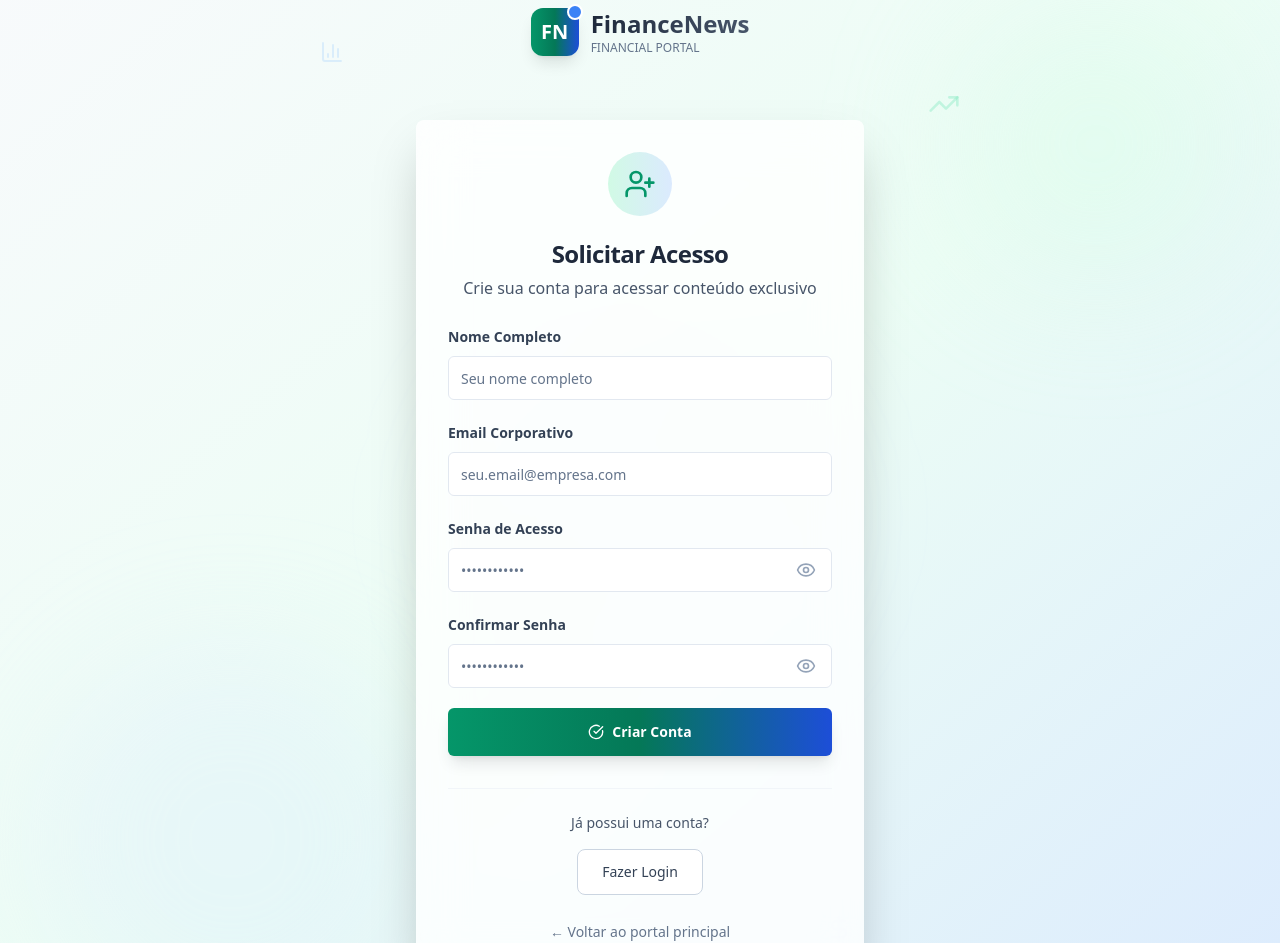
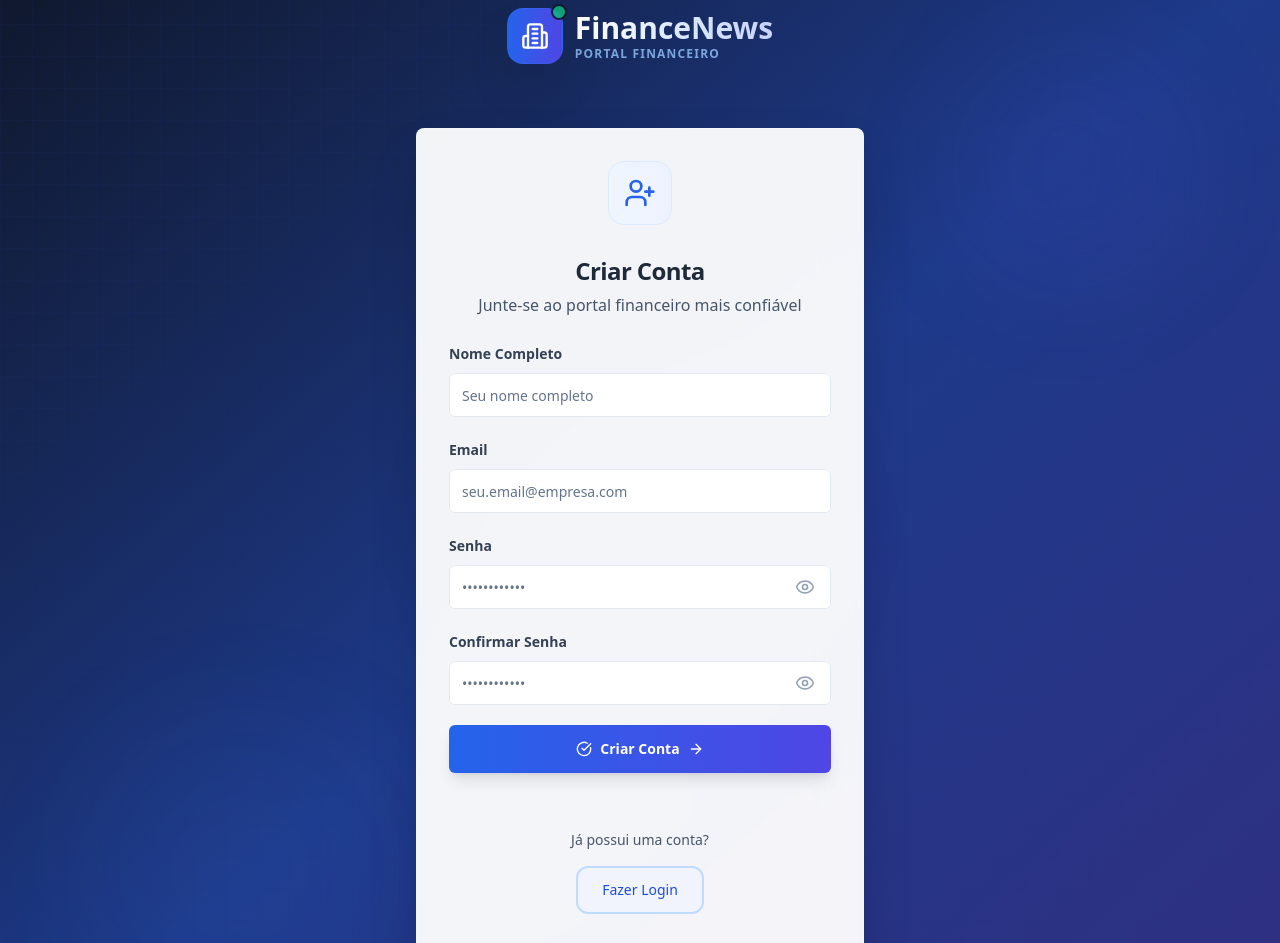
Before and after one commit to fera765/article-admin-frontend-99, a React (Vite) app: page /register in a window 1280 px wide. Shown: the part 40-983 px from the top of the page. Built offline with nearby package versions, Linux system fonts and the light colour scheme.

Commit message:
Refactor: Redesign login and register pages
Redesign the login and register pages to match the overall design and color scheme of the application.

```diff
--- a/src/pages/LoginPage.tsx
+++ b/src/pages/LoginPage.tsx
@@ -6,7 +6,7 @@ import { Input } from '@/components/ui/input';
 import { Label } from '@/components/ui/label';
 import { Card, CardContent, CardDescription, CardHeader, CardTitle } from '@/components/ui/card';
 import { useAuth } from '@/contexts/AuthContext';
-import { Eye, EyeOff, TrendingUp, BarChart3, DollarSign, Lock } from 'lucide-react';
+import { Eye, EyeOff, Building2, Shield, ArrowRight } from 'lucide-react';
 
 const LoginPage = () => {
   const [email, setEmail] = useState('');
@@ -34,20 +34,16 @@ const LoginPage = () => {
   };
 
   return (
-    <div className="min-h-screen bg-gradient-to-br from-slate-50 via-blue-50 to-indigo-100 relative overflow-hidden">
-      {/* Background Elements */}
+    <div className="min-h-screen bg-gradient-to-br from-slate-900 via-blue-900 to-indigo-900 relative overflow-hidden">
+      {/* Animated Background Elements */}
       <div className="absolute inset-0">
-        <div className="absolute top-10 left-10 w-72 h-72 bg-blue-100/30 rounded-full blur-3xl"></div>
-        <div className="absolute bottom-10 right-10 w-96 h-96 bg-indigo-100/30 rounded-full blur-3xl"></div>
-        <div className="absolute top-1/2 left-1/2 transform -translate-x-1/2 -translate-y-1/2 w-80 h-80 bg-emerald-100/20 rounded-full blur-3xl"></div>
+        <div className="absolute top-20 left-20 w-64 h-64 bg-blue-500/10 rounded-full blur-3xl animate-pulse"></div>
+        <div className="absolute bottom-20 right-20 w-80 h-80 bg-indigo-500/10 rounded-full blur-3xl animate-pulse delay-1000"></div>
+        <div className="absolute top-1/2 left-1/2 transform -translate-x-1/2 -translate-y-1/2 w-96 h-96 bg-slate-500/5 rounded-full blur-3xl animate-pulse delay-2000"></div>
       </div>
 
-      {/* Floating Icons */}
-      <div className="absolute inset-0 overflow-hidden pointer-events-none">
-        <TrendingUp className="absolute top-20 left-1/4 w-8 h-8 text-emerald-300/40 animate-pulse" />
-        <BarChart3 className="absolute top-40 right-1/4 w-6 h-6 text-blue-300/40 animate-pulse delay-1000" />
-        <DollarSign className="absolute bottom-40 left-1/3 w-7 h-7 text-indigo-300/40 animate-pulse delay-2000" />
-      </div>
+      {/* Grid Pattern Overlay */}
+      <div className="absolute inset-0 bg-[linear-gradient(rgba(30,58,138,0.1)_1px,transparent_1px),linear-gradient(90deg,rgba(30,58,138,0.1)_1px,transparent_1px)] bg-[size:32px_32px]"></div>
 
       <div className="relative z-10 min-h-screen flex items-center justify-center px-4 py-12">
         <div className="w-full max-w-md">
@@ -55,31 +51,33 @@ const LoginPage = () => {
           <div className="text-center mb-8">
             <Link to="/" className="inline-flex items-center space-x-3 mb-8 group">
               <div className="relative">
-                <div className="w-12 h-12 bg-gradient-to-r from-blue-600 via-blue-700 to-indigo-700 rounded-xl flex items-center justify-center shadow-lg group-hover:shadow-xl transition-all duration-300">
-                  <span className="text-white font-bold text-xl">FN</span>
+                <div className="w-14 h-14 bg-gradient-to-r from-blue-600 to-indigo-600 rounded-2xl flex items-center justify-center shadow-2xl group-hover:shadow-blue-500/25 transition-all duration-300 border border-blue-500/20">
+                  <Building2 className="w-7 h-7 text-white" />
                 </div>
-                <div className="absolute -top-1 -right-1 w-4 h-4 bg-emerald-500 rounded-full border-2 border-white"></div>
+                <div className="absolute -top-1 -right-1 w-4 h-4 bg-emerald-500 rounded-full border-2 border-slate-900 animate-pulse"></div>
               </div>
               <div className="text-left">
-                <span className="block text-2xl font-bold bg-gradient-to-r from-slate-800 to-slate-600 bg-clip-text text-transparent">
+                <span className="block text-3xl font-bold bg-gradient-to-r from-white via-blue-100 to-indigo-200 bg-clip-text text-transparent">
                   FinanceNews
                 </span>
-                <span className="block text-xs text-slate-500 font-medium">FINANCIAL PORTAL</span>
+                <span className="block text-xs text-blue-300/80 font-semibold tracking-widest uppercase">
+                  Portal Financeiro
+                </span>
               </div>
             </Link>
           </div>
 
           {/* Login Card */}
-          <Card className="border-0 shadow-2xl bg-white/80 backdrop-blur-xl">
+          <Card className="border-0 shadow-2xl bg-white/95 backdrop-blur-xl border border-white/20">
             <CardHeader className="text-center pb-6 pt-8">
-              <div className="mx-auto w-16 h-16 bg-gradient-to-r from-blue-100 to-indigo-100 rounded-full flex items-center justify-center mb-4">
-                <Lock className="w-8 h-8 text-blue-600" />
+              <div className="mx-auto w-16 h-16 bg-gradient-to-r from-blue-50 to-indigo-50 rounded-2xl flex items-center justify-center mb-6 border border-blue-100">
+                <Shield className="w-8 h-8 text-blue-600" />
               </div>
-              <CardTitle className="text-2xl font-bold text-slate-800">
-                Área Restrita
+              <CardTitle className="text-2xl font-bold text-slate-800 mb-2">
+                Acesso Restrito
               </CardTitle>
               <CardDescription className="text-slate-600 text-base">
-                Acesse sua conta para continuar navegando
+                Entre com suas credenciais para acessar o portal
               </CardDescription>
             </CardHeader>
 
@@ -87,7 +85,7 @@ const LoginPage = () => {
               <form onSubmit={handleSubmit} className="space-y-6">
                 <div className="space-y-2">
                   <Label htmlFor="email" className="text-sm font-semibold text-slate-700">
-                    Email Corporativo
+                    Email
                   </Label>
                   <Input
                     id="email"
@@ -96,13 +94,13 @@ const LoginPage = () => {
                     value={email}
                     onChange={(e) => setEmail(e.target.value)}
                     required
-                    className="h-12 border-slate-200 focus:border-blue-500 focus:ring-blue-500/20 bg-white/80 backdrop-blur-sm"
+                    className="h-12 border-slate-200 focus:border-blue-500 focus:ring-blue-500/20 bg-white/90 backdrop-blur-sm transition-all duration-200"
                   />
                 </div>
 
                 <div className="space-y-2">
                   <Label htmlFor="password" className="text-sm font-semibold text-slate-700">
-                    Senha de Acesso
+                    Senha
                   </Label>
                   <div className="relative">
                     <Input
@@ -112,7 +110,7 @@ const LoginPage = () => {
                       value={password}
                       onChange={(e) => setPassword(e.target.value)}
                       required
-                      className="h-12 pr-12 border-slate-200 focus:border-blue-500 focus:ring-blue-500/20 bg-white/80 backdrop-blur-sm"
+                      className="h-12 pr-12 border-slate-200 focus:border-blue-500 focus:ring-blue-500/20 bg-white/90 backdrop-blur-sm transition-all duration-200"
                     />
                     <button
                       type="button"
@@ -130,16 +128,19 @@ const LoginPage = () => {
 
                 <Button
                   type="submit"
-                  className="w-full h-12 bg-gradient-to-r from-blue-600 via-blue-700 to-indigo-700 hover:from-blue-700 hover:via-blue-800 hover:to-indigo-800 text-white font-semibold shadow-lg hover:shadow-xl transition-all duration-300"
+                  className="w-full h-12 bg-gradient-to-r from-blue-600 to-indigo-600 hover:from-blue-700 hover:to-indigo-700 text-white font-semibold shadow-lg hover:shadow-blue-500/25 transition-all duration-300 border-0"
                   disabled={loading}
                 >
                   {loading ? (
                     <div className="flex items-center space-x-2">
                       <div className="w-4 h-4 border-2 border-white/30 border-t-white rounded-full animate-spin"></div>
-                      <span>Acessando...</span>
+                      <span>Autenticando...</span>
                     </div>
                   ) : (
-                    'Acessar Plataforma'
+                    <div className="flex items-center space-x-2">
+                      <span>Entrar no Portal</span>
+                      <ArrowRight className="w-4 h-4" />
+                    </div>
                   )}
                 </Button>
               </form>
@@ -147,13 +148,13 @@ const LoginPage = () => {
               <div className="mt-8 pt-6 border-t border-slate-100">
                 <div className="text-center">
                   <p className="text-sm text-slate-600 mb-4">
-                    Ainda não possui acesso?
+                    Ainda não possui conta?
                   </p>
                   <Link
                     to="/register"
-                    className="inline-flex items-center px-6 py-3 border border-slate-300 rounded-lg text-sm font-medium text-slate-700 bg-white hover:bg-slate-50 hover:border-slate-400 transition-all duration-200"
+                    className="inline-flex items-center px-6 py-3 border-2 border-blue-200 rounded-xl text-sm font-medium text-blue-700 bg-blue-50/50 hover:bg-blue-100/50 hover:border-blue-300 transition-all duration-200"
                   >
-                    Solicitar Credenciais
+                    Criar Nova Conta
                   </Link>
                 </div>
               </div>
@@ -161,19 +162,22 @@ const LoginPage = () => {
               <div className="mt-6 text-center">
                 <Link
                   to="/"
-                  className="inline-flex items-center text-sm text-slate-500 hover:text-slate-700 transition-colors"
+                  className="inline-flex items-center text-sm text-slate-500 hover:text-blue-600 transition-colors"
                 >
-                  <span>← Voltar ao portal principal</span>
+                  <span>← Voltar ao portal</span>
                 </Link>
               </div>
             </CardContent>
           </Card>
 
-          {/* Footer Info */}
+          {/* Security Badge */}
           <div className="mt-8 text-center">
-            <p className="text-xs text-slate-500">
-              Plataforma segura protegida por criptografia SSL
-            </p>
+            <div className="inline-flex items-center space-x-2 px-4 py-2 bg-white/10 backdrop-blur-sm rounded-full border border-white/20">
+              <Shield className="w-4 h-4 text-emerald-400" />
+              <p className="text-xs text-white/80 font-medium">
+                Conexão segura SSL
+              </p>
+            </div>
           </div>
         </div>
       </div>
--- a/src/pages/RegisterPage.tsx
+++ b/src/pages/RegisterPage.tsx
@@ -6,7 +6,7 @@ import { Input } from '@/components/ui/input';
 import { Label } from '@/components/ui/label';
 import { Card, CardContent, CardDescription, CardHeader, CardTitle } from '@/components/ui/card';
 import { useAuth } from '@/contexts/AuthContext';
-import { Eye, EyeOff, TrendingUp, BarChart3, DollarSign, UserPlus, CheckCircle } from 'lucide-react';
+import { Eye, EyeOff, Building2, UserPlus, ArrowRight, CheckCircle } from 'lucide-react';
 
 const RegisterPage = () => {
   const [name, setName] = useState('');
@@ -29,7 +29,7 @@ const RegisterPage = () => {
     }
 
     if (!email.trim()) {
-      newErrors.email = 'Email corporativo é obrigatório';
+      newErrors.email = 'Email é obrigatório';
     } else if (!/\S+@\S+\.\S+/.test(email)) {
       newErrors.email = 'Email inválido';
     }
@@ -70,20 +70,16 @@ const RegisterPage = () => {
   };
 
   return (
-    <div className="min-h-screen bg-gradient-to-br from-slate-50 via-emerald-50 to-blue-100 relative overflow-hidden">
-      {/* Background Elements */}
+    <div className="min-h-screen bg-gradient-to-br from-slate-900 via-blue-900 to-indigo-900 relative overflow-hidden">
+      {/* Animated Background Elements */}
       <div className="absolute inset-0">
-        <div className="absolute top-10 right-10 w-72 h-72 bg-emerald-100/30 rounded-full blur-3xl"></div>
-        <div className="absolute bottom-10 left-10 w-96 h-96 bg-blue-100/30 rounded-full blur-3xl"></div>
-        <div className="absolute top-1/2 left-1/2 transform -translate-x-1/2 -translate-y-1/2 w-80 h-80 bg-indigo-100/20 rounded-full blur-3xl"></div>
+        <div className="absolute top-20 right-20 w-64 h-64 bg-indigo-500/10 rounded-full blur-3xl animate-pulse"></div>
+        <div className="absolute bottom-20 left-20 w-80 h-80 bg-blue-500/10 rounded-full blur-3xl animate-pulse delay-1000"></div>
+        <div className="absolute top-1/2 left-1/2 transform -translate-x-1/2 -translate-y-1/2 w-96 h-96 bg-slate-500/5 rounded-full blur-3xl animate-pulse delay-2000"></div>
       </div>
 
-      {/* Floating Icons */}
-      <div className="absolute inset-0 overflow-hidden pointer-events-none">
-        <TrendingUp className="absolute top-32 right-1/4 w-8 h-8 text-emerald-300/40 animate-pulse" />
-        <BarChart3 className="absolute top-20 left-1/4 w-6 h-6 text-blue-300/40 animate-pulse delay-1000" />
-        <DollarSign className="absolute bottom-32 right-1/3 w-7 h-7 text-indigo-300/40 animate-pulse delay-2000" />
-      </div>
+      {/* Grid Pattern Overlay */}
+      <div className="absolute inset-0 bg-[linear-gradient(rgba(30,58,138,0.1)_1px,transparent_1px),linear-gradient(90deg,rgba(30,58,138,0.1)_1px,transparent_1px)] bg-[size:32px_32px]"></div>
 
       <div className="relative z-10 min-h-screen flex items-center justify-center px-4 py-12">
         <div className="w-full max-w-md">
@@ -91,31 +87,33 @@ const RegisterPage = () => {
           <div className="text-center mb-8">
             <Link to="/" className="inline-flex items-center space-x-3 mb-8 group">
               <div className="relative">
-                <div className="w-12 h-12 bg-gradient-to-r from-emerald-600 via-emerald-700 to-blue-700 rounded-xl flex items-center justify-center shadow-lg group-hover:shadow-xl transition-all duration-300">
-                  <span className="text-white font-bold text-xl">FN</span>
+                <div className="w-14 h-14 bg-gradient-to-r from-blue-600 to-indigo-600 rounded-2xl flex items-center justify-center shadow-2xl group-hover:shadow-blue-500/25 transition-all duration-300 border border-blue-500/20">
+                  <Building2 className="w-7 h-7 text-white" />
                 </div>
-                <div className="absolute -top-1 -right-1 w-4 h-4 bg-blue-500 rounded-full border-2 border-white"></div>
+                <div className="absolute -top-1 -right-1 w-4 h-4 bg-emerald-500 rounded-full border-2 border-slate-900 animate-pulse"></div>
               </div>
               <div className="text-left">
-                <span className="block text-2xl font-bold bg-gradient-to-r from-slate-800 to-slate-600 bg-clip-text text-transparent">
+                <span className="block text-3xl font-bold bg-gradient-to-r from-white via-blue-100 to-indigo-200 bg-clip-text text-transparent">
                   FinanceNews
                 </span>
-                <span className="block text-xs text-slate-500 font-medium">FINANCIAL PORTAL</span>
+                <span className="block text-xs text-blue-300/80 font-semibold tracking-widest uppercase">
+                  Portal Financeiro
+                </span>
               </div>
             </Link>
           </div>
 
           {/* Register Card */}
-          <Card className="border-0 shadow-2xl bg-white/80 backdrop-blur-xl">
+          <Card className="border-0 shadow-2xl bg-white/95 backdrop-blur-xl border border-white/20">
             <CardHeader className="text-center pb-6 pt-8">
-              <div className="mx-auto w-16 h-16 bg-gradient-to-r from-emerald-100 to-blue-100 rounded-full flex items-center justify-center mb-4">
-                <UserPlus className="w-8 h-8 text-emerald-600" />
+              <div className="mx-auto w-16 h-16 bg-gradient-to-r from-blue-50 to-indigo-50 rounded-2xl flex items-center justify-center mb-6 border border-blue-100">
+                <UserPlus className="w-8 h-8 text-blue-600" />
               </div>
-              <CardTitle className="text-2xl font-bold text-slate-800">
-                Solicitar Acesso
+              <CardTitle className="text-2xl font-bold text-slate-800 mb-2">
+                Criar Conta
               </CardTitle>
               <CardDescription className="text-slate-600 text-base">
-                Crie sua conta para acessar conteúdo exclusivo
+                Junte-se ao portal financeiro mais confiável
               </CardDescription>
             </CardHeader>
 
@@ -131,7 +129,7 @@ const RegisterPage = () => {
                     placeholder="Seu nome completo"
                     value={name}
                     onChange={(e) => setName(e.target.value)}
-                    className={`h-11 border-slate-200 focus:border-emerald-500 focus:ring-emerald-500/20 bg-white/80 backdrop-blur-sm ${errors.name ? 'border-red-500' : ''}`}
+                    className={`h-11 border-slate-200 focus:border-blue-500 focus:ring-blue-500/20 bg-white/90 backdrop-blur-sm transition-all duration-200 ${errors.name ? 'border-red-500' : ''}`}
                   />
                   {errors.name && (
                     <p className="text-sm text-red-500 flex items-center space-x-1">
@@ -143,7 +141,7 @@ const RegisterPage = () => {
 
                 <div className="space-y-2">
                   <Label htmlFor="email" className="text-sm font-semibold text-slate-700">
-                    Email Corporativo
+                    Email
                   </Label>
                   <Input
                     id="email"
@@ -151,7 +149,7 @@ const RegisterPage = () => {
                     placeholder="seu.email@empresa.com"
                     value={email}
                     onChange={(e) => setEmail(e.target.value)}
-                    className={`h-11 border-slate-200 focus:border-emerald-500 focus:ring-emerald-500/20 bg-white/80 backdrop-blur-sm ${errors.email ? 'border-red-500' : ''}`}
+                    className={`h-11 border-slate-200 focus:border-blue-500 focus:ring-blue-500/20 bg-white/90 backdrop-blur-sm transition-all duration-200 ${errors.email ? 'border-red-500' : ''}`}
                   />
                   {errors.email && (
                     <p className="text-sm text-red-500 flex items-center space-x-1">
@@ -163,7 +161,7 @@ const RegisterPage = () => {
 
                 <div className="space-y-2">
                   <Label htmlFor="password" className="text-sm font-semibold text-slate-700">
-                    Senha de Acesso
+                    Senha
                   </Label>
                   <div className="relative">
                     <Input
@@ -172,7 +170,7 @@ const RegisterPage = () => {
                       placeholder="••••••••••••"
                       value={password}
                       onChange={(e) => setPassword(e.target.value)}
-                      className={`h-11 pr-12 border-slate-200 focus:border-emerald-500 focus:ring-emerald-500/20 bg-white/80 backdrop-blur-sm ${errors.password ? 'border-red-500' : ''}`}
+                      className={`h-11 pr-12 border-slate-200 focus:border-blue-500 focus:ring-blue-500/20 bg-white/90 backdrop-blur-sm transition-all duration-200 ${errors.password ? 'border-red-500' : ''}`}
                     />
                     <button
                       type="button"
@@ -205,7 +203,7 @@ const RegisterPage = () => {
                       placeholder="••••••••••••"
                       value={confirmPassword}
                       onChange={(e) => setConfirmPassword(e.target.value)}
-                      className={`h-11 pr-12 border-slate-200 focus:border-emerald-500 focus:ring-emerald-500/20 bg-white/80 backdrop-blur-sm ${errors.confirmPassword ? 'border-red-500' : ''}`}
+                      className={`h-11 pr-12 border-slate-200 focus:border-blue-500 focus:ring-blue-500/20 bg-white/90 backdrop-blur-sm transition-all duration-200 ${errors.confirmPassword ? 'border-red-500' : ''}`}
                     />
                     <button
                       type="button"
@@ -229,18 +227,19 @@ const RegisterPage = () => {
 
                 <Button
                   type="submit"
-                  className="w-full h-12 bg-gradient-to-r from-emerald-600 via-emerald-700 to-blue-700 hover:from-emerald-700 hover:via-emerald-800 hover:to-blue-800 text-white font-semibold shadow-lg hover:shadow-xl transition-all duration-300 mt-6"
+                  className="w-full h-12 bg-gradient-to-r from-blue-600 to-indigo-600 hover:from-blue-700 hover:to-indigo-700 text-white font-semibold shadow-lg hover:shadow-blue-500/25 transition-all duration-300 border-0 mt-6"
                   disabled={loading}
                 >
                   {loading ? (
                     <div className="flex items-center space-x-2">
                       <div className="w-4 h-4 border-2 border-white/30 border-t-white rounded-full animate-spin"></div>
-                      <span>Processando...</span>
+                      <span>Criando conta...</span>
                     </div>
                   ) : (
                     <div className="flex items-center space-x-2">
                       <CheckCircle className="w-5 h-5" />
                       <span>Criar Conta</span>
+                      <ArrowRight className="w-4 h-4" />
                     </div>
                   )}
                 </Button>
@@ -253,7 +252,7 @@ const RegisterPage = () => {
                   </p>
                   <Link
                     to="/login"
-                    className="inline-flex items-center px-6 py-3 border border-slate-300 rounded-lg text-sm font-medium text-slate-700 bg-white hover:bg-slate-50 hover:border-slate-400 transition-all duration-200"
+                    className="inline-flex items-center px-6 py-3 border-2 border-blue-200 rounded-xl text-sm font-medium text-blue-700 bg-blue-50/50 hover:bg-blue-100/50 hover:border-blue-300 transition-all duration-200"
                   >
                     Fazer Login
                   </Link>
@@ -263,19 +262,22 @@ const RegisterPage = () => {
               <div className="mt-6 text-center">
                 <Link
                   to="/"
-                  className="inline-flex items-center text-sm text-slate-500 hover:text-slate-700 transition-colors"
+                  className="inline-flex items-center text-sm text-slate-500 hover:text-blue-600 transition-colors"
                 >
-                  <span>← Voltar ao portal principal</span>
+                  <span>← Voltar ao portal</span>
                 </Link>
               </div>
             </CardContent>
           </Card>
 
-          {/* Footer Info */}
+          {/* Security Badge */}
           <div className="mt-8 text-center">
-            <p className="text-xs text-slate-500">
-              Seus dados estão protegidos por criptografia de ponta
-            </p>
+            <div className="inline-flex items-center space-x-2 px-4 py-2 bg-white/10 backdrop-blur-sm rounded-full border border-white/20">
+              <CheckCircle className="w-4 h-4 text-emerald-400" />
+              <p className="text-xs text-white/80 font-medium">
+                Dados protegidos com criptografia
+              </p>
+            </div>
           </div>
         </div>
       </div>
```
